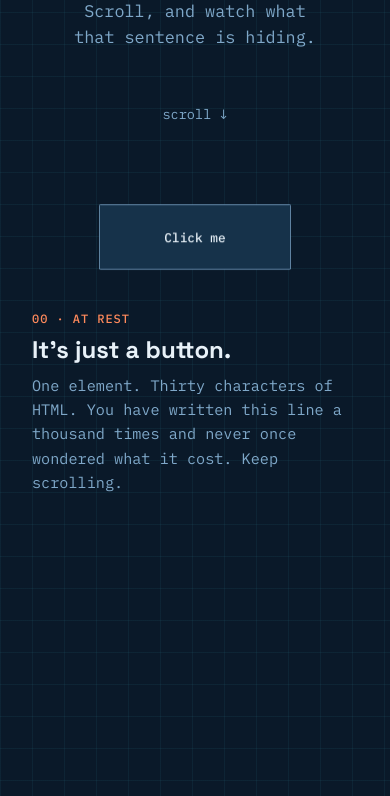
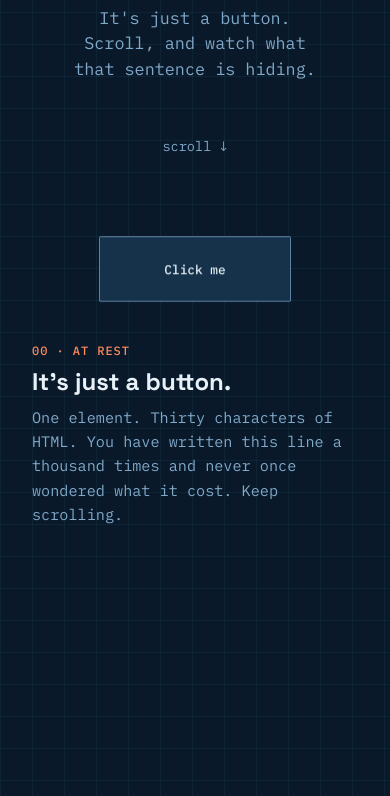
Before and after one commit to ctkrug/anatomy-of-a-button, a website built with Vite: page index.html in a window 390 px wide. Shown: the part 244-1040 px from the top of the page. Built offline with nearby package versions, Linux system fonts and the light colour scheme.

Commit message:
fix(style): drop the phone hero clear of the fixed header
At 390px the centred hero column rode high enough that the eyebrow ran
under the new wordmark. Reserving header height as .stage top padding
moves the column down; measured clear at 390/768/1024/1440.

```diff
--- a/src/style.css
+++ b/src/style.css
@@ -867,6 +867,14 @@ body {
   .scene {
     transform: scale(0.8);
   }
+
+  /* At phone width the centred hero column rides high enough to reach the
+     fixed .site-header, and the eyebrow runs under the wordmark. Reserving
+     header height as top padding drops the column clear of it; .stage centres
+     within its content box, so the extra padding is what buys the clearance. */
+  .stage {
+    padding-top: calc(var(--space-8) + var(--space-6));
+  }
 }
 
 @media (min-width: 600px) and (max-width: 1023px) {
```
